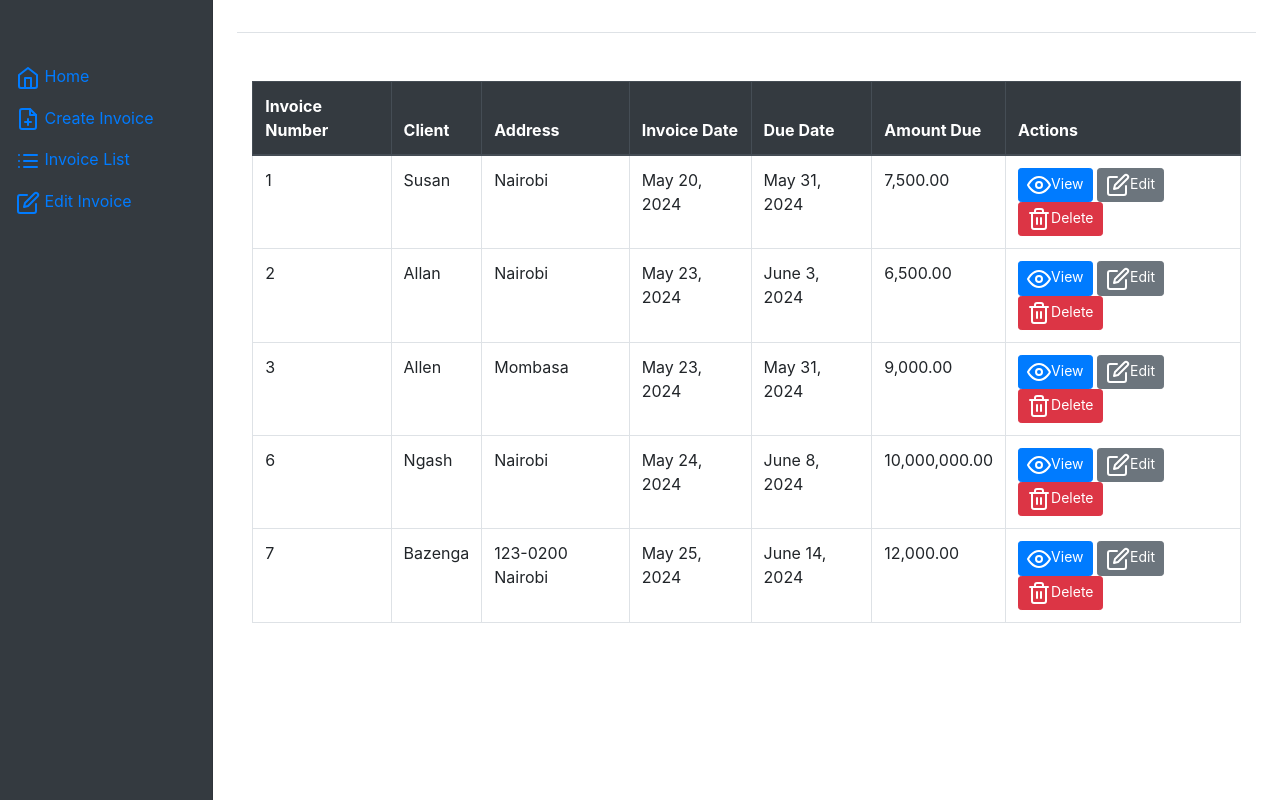
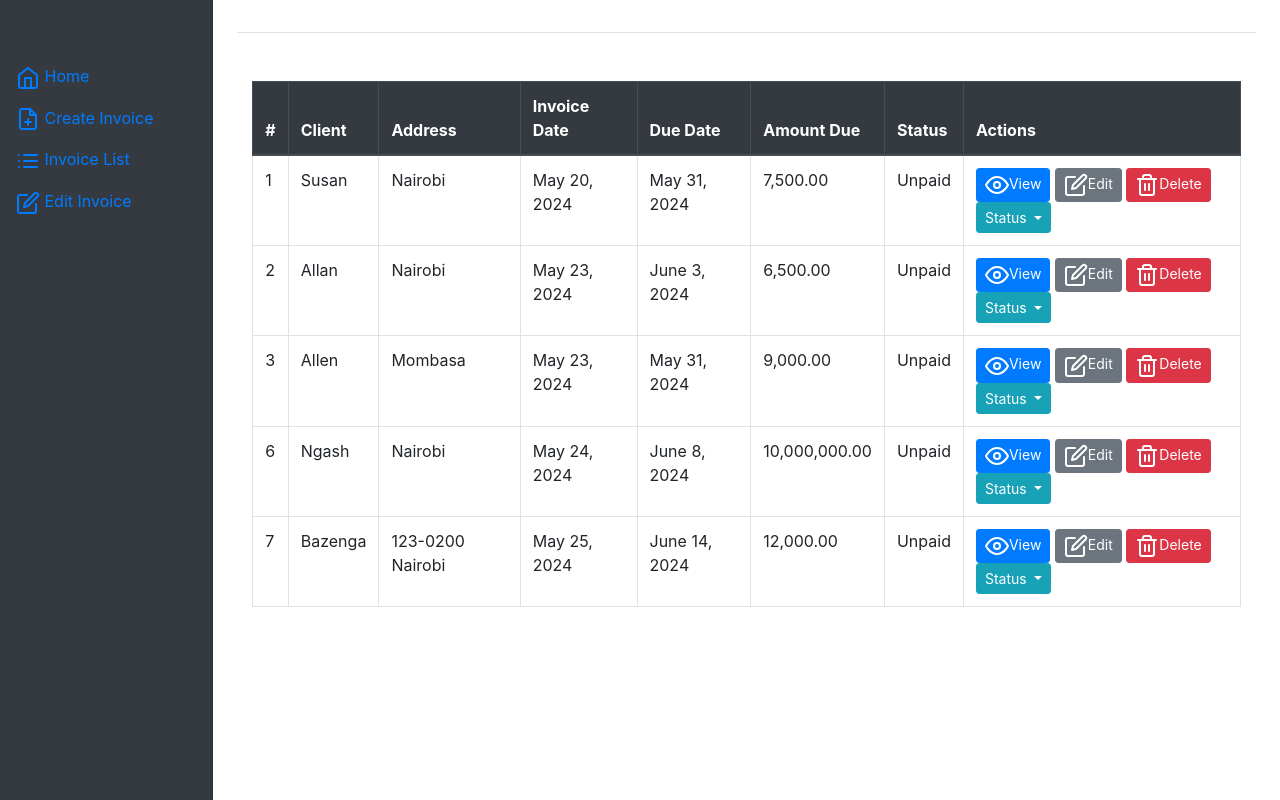
Before and after one commit to allan-nganga/job_card_system, a Django app: page /invoice/invoices/ in a window 1280 px wide. Run offline with Django 5.2, Linux system fonts and the light colour scheme; data comes from the database, SQL or seed files in the repository; both versions use the stored data as it was after the commit; some libraries are stand-ins or nearby versions.

Commit message:
Added paid and unpaid status button

```diff
--- a/invoice_generator/urls.py
+++ b/invoice_generator/urls.py
@@ -1,16 +1,17 @@
 from django.urls import path
-from .views import generate_invoice_pdf, edit_invoice, delete_invoice, view_invoice
-from . import views
+from .views import generate_invoice_pdf, edit_invoice, delete_invoice, view_invoice, mark_as_paid, mark_as_unpaid, create_invoice, home, invoice_list, invoice_detail
 
 app_name = 'invoice_generator'
 
 urlpatterns = [
-    path('create/',views.create_invoice, name='create_invoice'),
-    path('invoices/', views.invoice_list, name='invoice_list'),
-    path('home/', views.home, name='home'),
-    path('invoice/<int:invoice_id>/', views.invoice_detail, name='invoice_detail'),
+    path('create/', create_invoice, name='create_invoice'),
+    path('invoices/', invoice_list, name='invoice_list'),
+    path('home/', home, name='home'),
+    path('invoice/<int:invoice_id>/', invoice_detail, name='invoice_detail'),
     path('invoice/<int:invoice_id>/pdf/', generate_invoice_pdf, name='generate_invoice_pdf'),
     path('invoice/<int:invoice_id>/', view_invoice, name='view_invoice'),
     path('invoice/<int:invoice_id>/edit/', edit_invoice, name='edit_invoice'),
     path('invoice/<int:invoice_id>/delete/', delete_invoice, name='delete_invoice'),
+    path('invoice/<int:invoice_id>/mark_as_paid/', mark_as_paid, name='mark_as_paid'),
+    path('invoice/<int:invoice_id>/mark_as_unpaid/', mark_as_unpaid, name='mark_as_unpaid'),
 ]
--- a/invoice_generator/views.py
+++ b/invoice_generator/views.py
@@ -99,3 +99,17 @@ def invoice_detail(request, invoice_id):
 def home(request):
     context = {'page_title':'Home'}
     return render(request, 'invoice/dashboard.html', context)
+
+# Change invoice payment status to paid
+def mark_as_paid(request, invoice_id):
+    invoice = get_object_or_404(Invoice, id=invoice_id)
+    invoice.paid = True
+    invoice.save()
+    return redirect('invoice_detail', invoice_id=invoice.id)
+
+# Change invoice payment status to unpaid
+def mark_as_unpaid(request, invoice_id):
+    invoice = get_object_or_404(Invoice, id=invoice_id)
+    invoice.paid = False
+    invoice.save()
+    return redirect('invoice_detail', invoice_id=invoice.id)
--- a/login/templates/invoice/invoice_list.html
+++ b/login/templates/invoice/invoice_list.html
@@ -7,12 +7,13 @@
     <table class="table table-bordered">
         <thead class="thead-dark">
             <tr>
-                <th>Invoice Number</th>
+                <th>#</th>
                 <th>Client</th>
                 <th>Address</th>
                 <th>Invoice Date</th>
                 <th>Due Date</th>
                 <th>Amount Due</th>
+                <th>Status</th>
                 <th>Actions</th>
             </tr>
         </thead>
@@ -25,13 +26,24 @@
                 <td>{{ invoice.created_at|date:"DATE_FORMAT" }}</td>
                 <td>{{ invoice.due_date|date:"DATE_FORMAT" }}</td>
                 <td>{{ invoice.total_cost | floatformat:2|intcomma }}</td>
+                <td>{{ invoice.paid|yesno:"Paid,Unpaid"  }}</td>
                 <td>
-                    <a href="{% url 'invoice_generator:view_invoice' invoice.id %}" class="btn btn-primary btn-sm"><span data-feather="eye"></span>View</a>
+                    <a href="{% url 'invoice_generator:invoice_detail' invoice.id %}" class="btn btn-primary btn-sm"><span data-feather="eye"></span>View</a>
                     <a href="{% url 'invoice_generator:edit_invoice' invoice.id %}" class="btn btn-secondary btn-sm"><span data-feather="edit"></span>Edit</a>
                     <form action="{% url 'invoice_generator:delete_invoice' invoice.id %}" method="post" style="display:inline;">
                         {% csrf_token %}
                         <button type="submit" class="btn btn-danger btn-sm" onclick="return confirm('Are you sure you want to delete this invoice?');"><span data-feather="trash-2"></span>Delete</button>
                     </form>
+                    <div class="btn-group">
+                        <button type="button" class="btn btn-info btn-sm dropdown-toggle" data-toggle="dropdown" aria-haspopup="true" aria-expanded="false">
+                            Status
+                        </button>
+                        <div class="dropdown-menu">
+                            <a class="dropdown-item" href="{% url 'invoice_generator:mark_as_paid' invoice.id %}">Mark as Paid</a>
+                            <a class="dropdown-item" href="{% url 'invoice_generator:mark_as_unpaid' invoice.id %}">Mark as Unpaid</a>
+                        </div>
+                    </div>
+                </div>
                 </td>
             </tr>
             {% endfor %}
--- a/login/templates/invoice/invoice_template.html
+++ b/login/templates/invoice/invoice_template.html
@@ -130,7 +130,7 @@
         </div>
         <div class="invoice-details">
             <p><strong>INVOICE # {{ invoice.id }}</strong></p>
-            <p>Status: {{invoice.paid}}</span></p>
+            <p>Status: {{invoice.paid|yesno:"Paid,Unpaid" }}</span></p>
             <p>Invoice Date: {{ invoice.created_at|date:"DATE_FORMAT" }}</p>
             <p>Due Date: {{ invoice.due_date|date:"DATE_FORMAT" }}</p>
             <p>Amount Due: <strong>Ksh {{ invoice.total_cost | floatformat:2|intcomma }}</strong></p>
```
Also changed, not shown: db.sqlite3.
